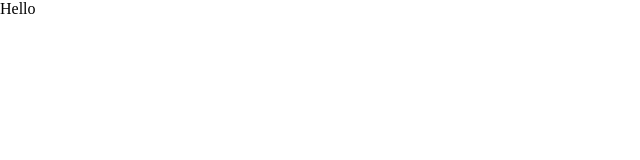
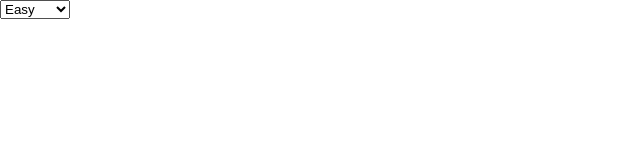
Before and after one commit to johnEdmon44/typing-test, a plain HTML site: page index.html in a window 1280 px wide. Shown: the full height of the page, 0-640 px from the left. Drawn offline with Linux system fonts and the light colour scheme.

Commit message:
Added difficulty level selection dropdown in HTML

```diff
--- a/index.html
+++ b/index.html
@@ -8,6 +8,10 @@
   <title>Typing test</title>
 </head>
 <body>
-  <p>Hello</p>
+  <select>
+    <option value="easy" selected>Easy</option>
+    <option value="medium">Medium</option>
+    <option value="hard">Hard</option>
+  </select>
 </body>
 </html>
```
